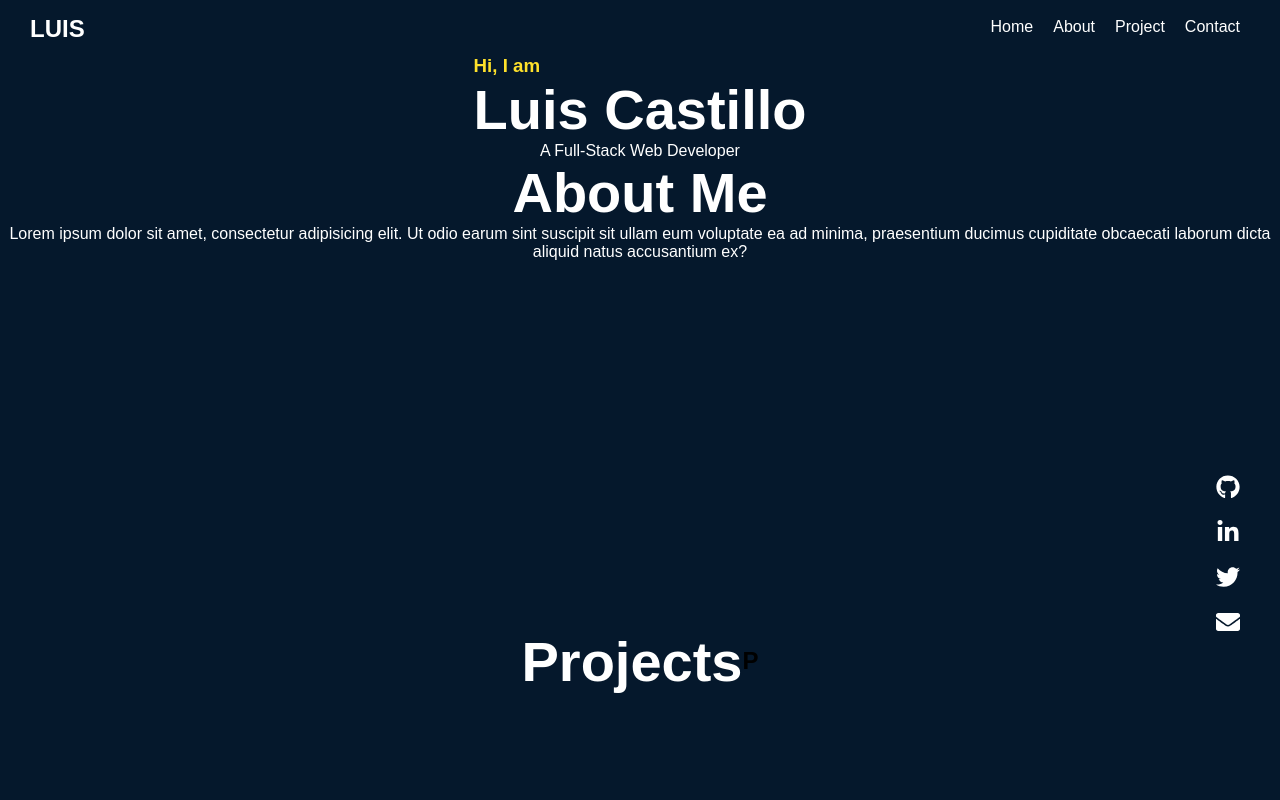
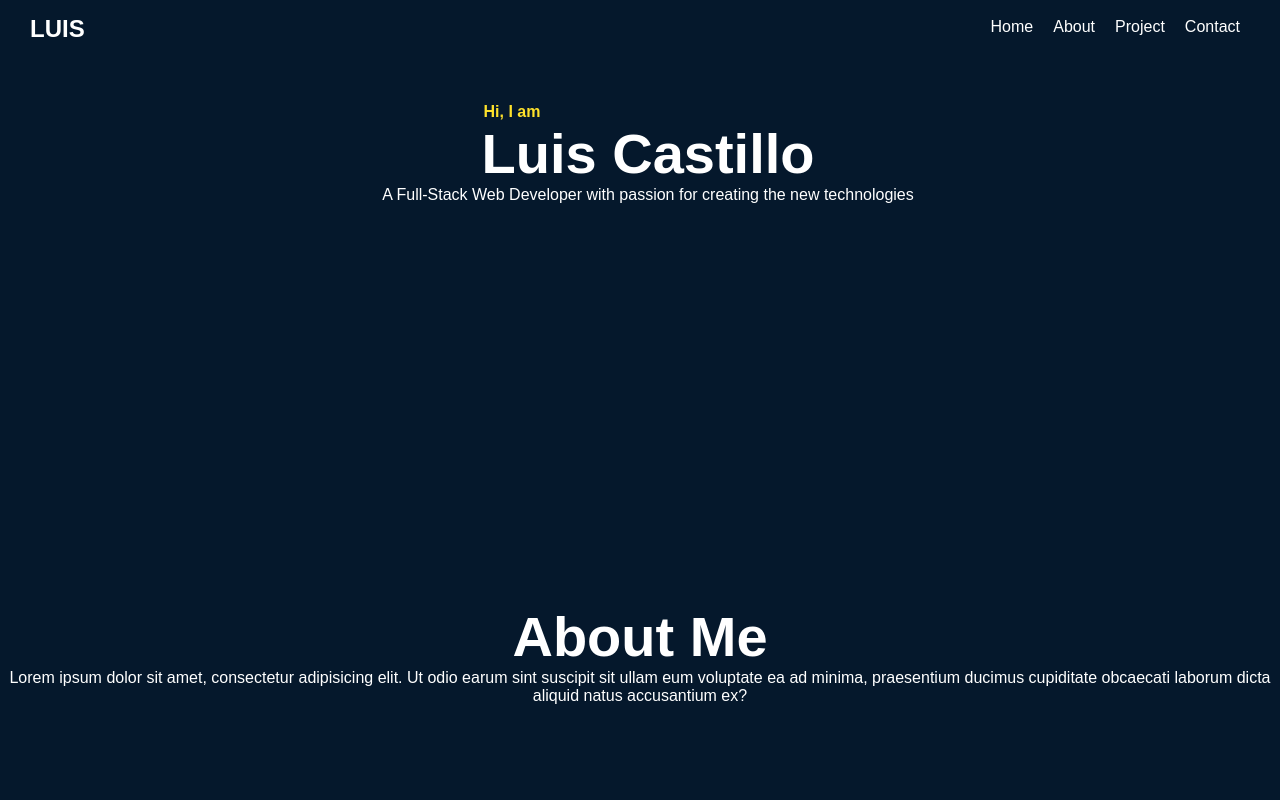
Before and after one commit to LuisCastilloKC/luis-castillo-portfolio, a React (Create React App) app: page / in a window 1280 px wide. Shown: the top 800 px of the page. Built offline with nearby package versions, Linux system fonts and the light colour scheme.

Commit message:
change my Home Conatiner to flexbox

```diff
--- a/src/pages/Home.jsx
+++ b/src/pages/Home.jsx
@@ -9,10 +9,11 @@ const Home = () => {
     return(
     <>
         <HomeContainerStyled>
-              <div>
-                <h3>Hi, I am</h3>
-                <h1>Luis Castillo</h1>
-                <p>A Full-Stack Web Developer</p>
+            <div className='hello'>Hi, I am</div>
+            <div className='name'>Luis Castillo</div>
+            <div className='intro'>
+            A Full-Stack Web Developer with passion for creating
+            the new technologies
             </div>
         </HomeContainerStyled>
         <SocialMedia>
--- a/src/pages/Projects.jsx
+++ b/src/pages/Projects.jsx
@@ -5,9 +5,9 @@ const Projects = () => {
     return (
         <ProjectsContainerStyled>
             <h1>Projects</h1>
-            <div>
-                <h2>P</h2>
-            </div>
+            <div>P1</div>
+            <div>P2</div>
+            <div>P3</div>
         </ProjectsContainerStyled>
     );
 }
--- a/src/styles/Container.js
+++ b/src/styles/Container.js
@@ -1,21 +1,25 @@
 import styled from 'styled-components'
 
 export const HomeContainerStyled = styled.div`
+    color: #fff;
     display: flex;
-    justify-content: center;
+    text-align: center;
+    flex-direction: column;
+    margin: 3em 0em 25em 1em;
 
-    h1 {
-        color: #ffffff;
-        font-size: 3.5em;
+    .hello {
+        color: #fee12b;
+        font-weight: bold;
+        margin-right: 17.0em;
     }
 
-    h3 {
-         color: #fee12b;
+    .name {
+        font-size: 3.5rem;
+        font-weight: bold;
     }
 
-    p {
-        color: #ffffff;
-        text-align: center;
+    .intro {
+
     }
 
 `;
```
